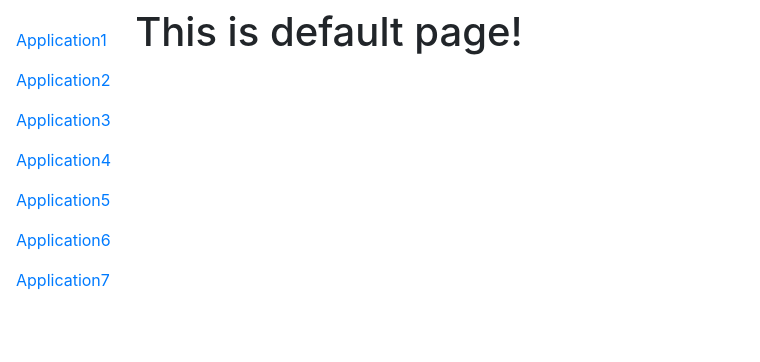
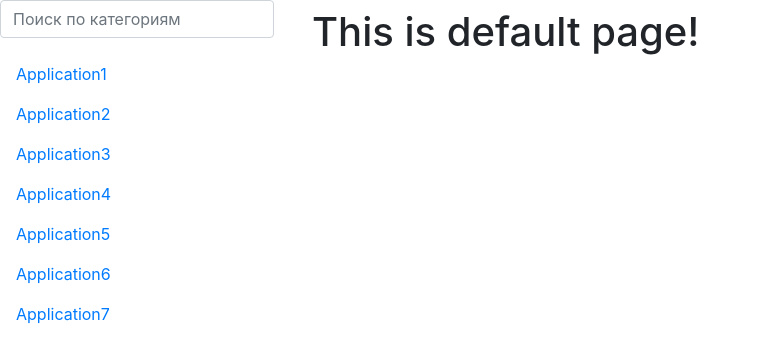
Before and after one commit to blavonne/react_strap, a React (Create React App) app: page / in a window 1280 px wide. Shown: the top 362 px of the page, without its empty margins (0-760 px from the left). Built offline with nearby package versions, Linux system fonts and the light colour scheme.

Commit message:
can search, but can not restore

```diff
--- a/src/App.css
+++ b/src/App.css
@@ -1,7 +1,3 @@
-.Content, .NavBar {
-    display: inline-flex;
-}
-
 .Content {
     padding: .5rem;
     width: 70%;
--- a/src/App.js
+++ b/src/App.js
@@ -2,22 +2,28 @@ import React, {Component} from 'react';
 import NavBar from "./components/NavBar/NavBar";
 import './App.css';
 import Router from "./components/Router/Router";
+import { Row, Col } from 'reactstrap';
+
+//можно убрать поле content и сшивать строку в навигации средствами js
+const initialApps = [
+	{id: 1, name: "Application1", active: false, content: "/Application1/"},
+	{id: 2, name: "Application2", active: false, content: "/Application2/"},
+	{id: 3, name: "Application3", active: false, content: "/Application3/"},
+	{id: 4, name: "Application4", active: false, content: "/Application4/"},
+	{id: 5, name: "Application5", active: false, content: "/Application5/"},
+	{id: 6, name: "Application6", active: false, content: "/Application6/"},
+	{id: 7, name: "Application7", active: false, content: "/Application7/"}
+];
+
 
 class App extends Component {
 	constructor(props) {
 		super(props)
 		this.state = {
-			apps: [
-				{id: 1, name: "Application1", active: false, content: "/Application1/"},
-				{id: 2, name: "Application2", active: false, content: "/Application2/"},
-				{id: 3, name: "Application3", active: false, content: "/Application3/"},
-				{id: 4, name: "Application4", active: false, content: "/Application4/"},
-				{id: 5, name: "Application5", active: false, content: "/Application5/"},
-				{id: 6, name: "Application6", active: false, content: "/Application6/"},
-				{id: 7, name: "Application7", active: false, content: "/Application7/"},
-			]
-		}; //можно убрать поле content и сшивать строку в навигации средствами js
-		this.setActive = this.setActive.bind(this) //бинд нужен, чтобы работал setState
+			apps: initialApps
+		};
+		this.setActive = this.setActive.bind(this); //бинд нужен, чтобы работал setState
+		this.filterList = this.filterList.bind(this);
 	}
 
 	setActive(id) {
@@ -35,6 +41,7 @@ class App extends Component {
 			<NavBar
 				apps={this.state.apps}
 				onClick={this.setActive}
+				update={this.filterList}
 			/>
 		)
 	}
@@ -45,12 +52,20 @@ class App extends Component {
 		)
 	}
 
+	filterList(apps) {
+		this.setState({apps: apps});
+	}
+
 	render() {
 		return (
-			<div className="App">
-				{this.renderNav()}
-				{this.renderContent()}
-			</div>
+			<Row>
+				<Col xs="auto" sm="auto" md="auto" lg="auto">
+					{this.renderNav()}
+				</Col>
+				<Col>
+					{this.renderContent()}
+				</Col>
+			</Row>
 		);
 	}
 }
--- a/src/components/NavBar/NavBar.js
+++ b/src/components/NavBar/NavBar.js
@@ -1,10 +1,12 @@
 import React from 'react';
 import { Nav } from 'reactstrap';
 import NavItemList from "./NavItemList";
+import Search from "./Search";
 
 const NavBar = (props) => {
 	return (
 		<div className="NavBar">
+			<Search apps={props.apps} update={props.update}/>
 			<Nav pills vertical>
 				<NavItemList apps={props.apps} toggleHandler={props.onClick}/>
 			</Nav>
--- a/src/components/NavBar/NavItemList.js
+++ b/src/components/NavBar/NavItemList.js
@@ -7,7 +7,7 @@ const NavListItem = (props) => {
 			props.apps.map(app => {
 				return (
 					<NavItem key={app.id} onClick={() => props.toggleHandler(app.id)}>
-						<NavLink tag={RRNavLink} exact to={app.content} className={app.active ? "active" : ""}>
+						<NavLink tag={RRNavLink} to={app.content} className={app.active ? "active" : ""}>
 							{app.name}
 						</NavLink>
 					</NavItem>
--- /dev/null
+++ b/src/components/NavBar/Search.js
@@ -0,0 +1,30 @@
+import React from 'react';
+import { Form, FormGroup, Label, Input, FormText } from 'reactstrap';
+
+const Search = ({ term, apps, update }) => {
+	const DataSearch = e => {
+		console.log('val', e.target.value);
+		const value = e.target.value.toLowerCase();
+
+		const filter = apps.filter(app => {
+			return app.name.toLowerCase().includes(value);
+		});
+		console.log('filter', filter);
+		update(filter);
+	}
+
+	return (
+		<FormGroup>
+			<Input
+				type="search"
+				name="search"
+				id="exampleSearch"
+				placeholder="Поиск по категориям"
+				onChange={DataSearch}
+				value={term}
+			/>
+		</FormGroup>
+	)
+}
+
+export default Search;
```
